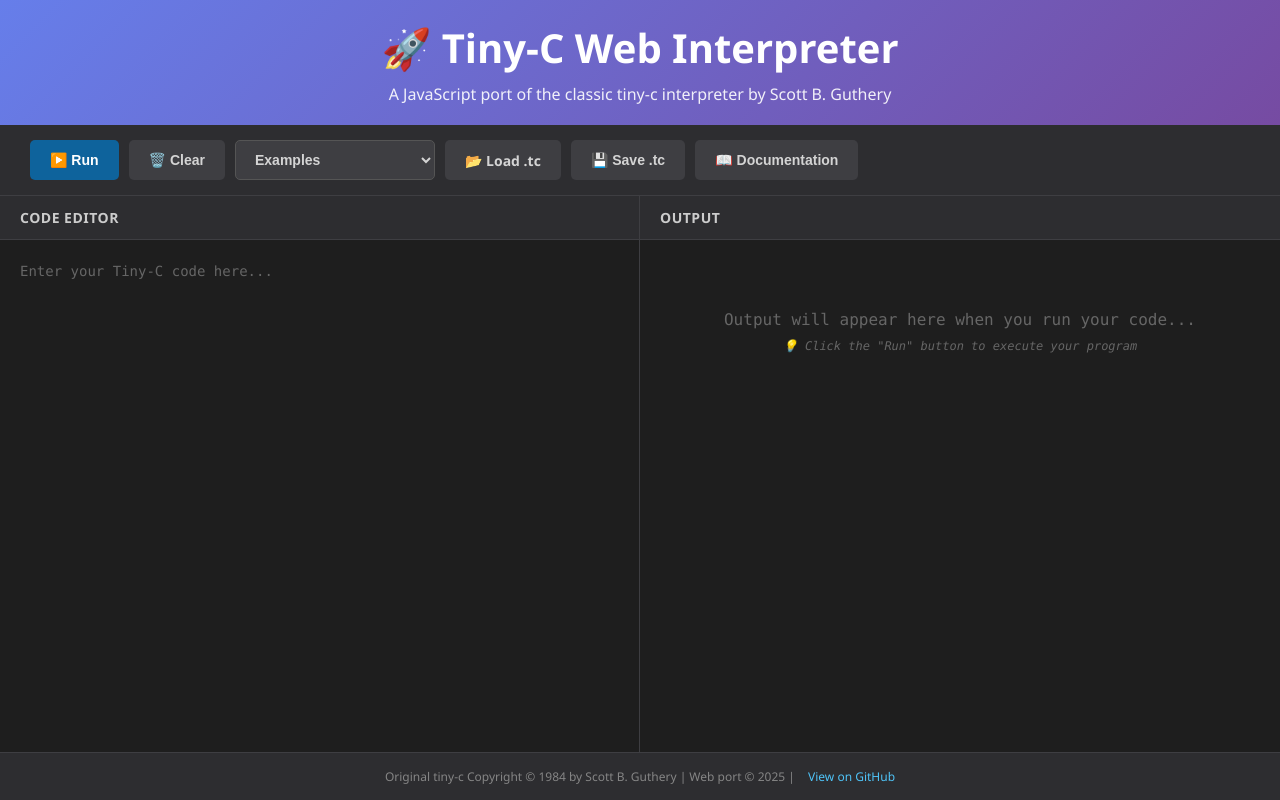
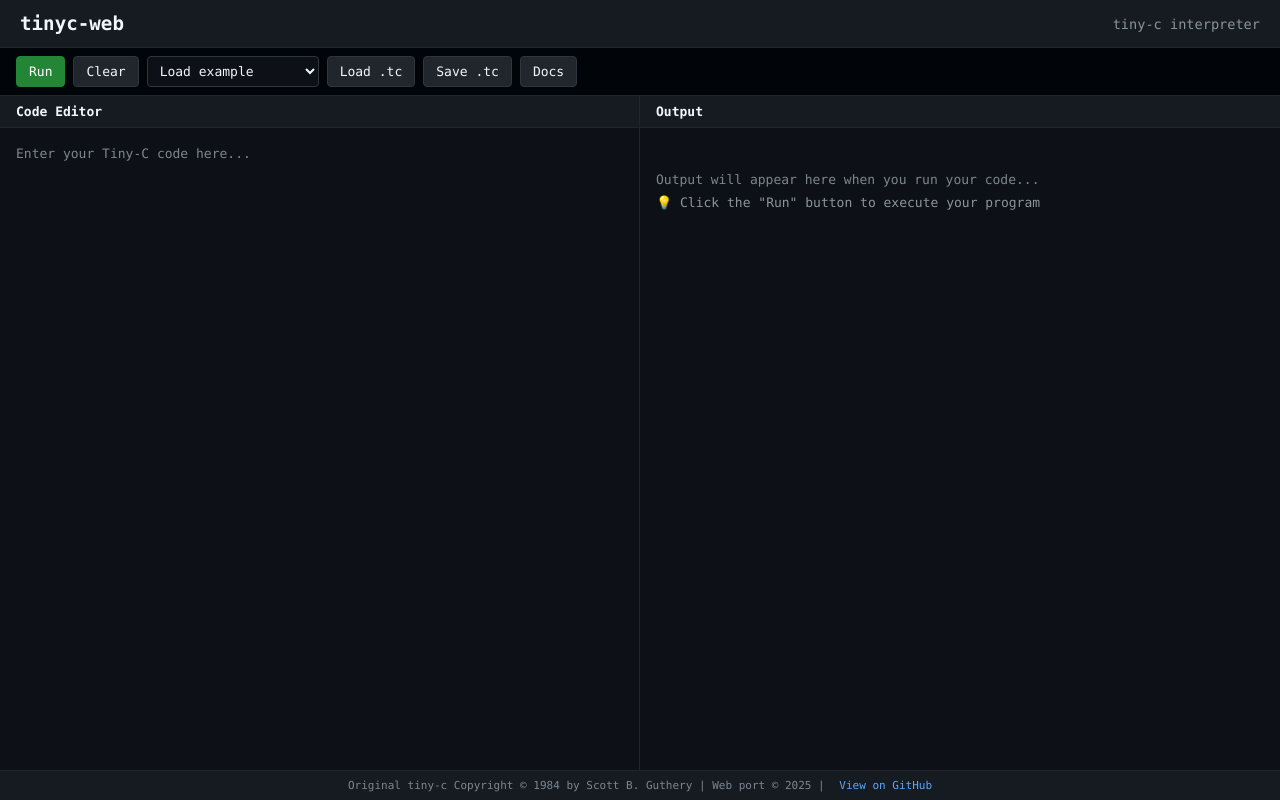
Before and after one commit to jackanderson/tinyc-web, a React (Vite) app: page / in a window 1280 px wide. Built offline with nearby package versions, Linux system fonts and the light colour scheme; the HTML template or start-up script is replaced by a standard one.

Commit message:
simplify frontend

```diff
--- a/src/App.css
+++ b/src/App.css
@@ -5,9 +5,9 @@
 }
 
 body {
-  font-family: 'Segoe UI', Tahoma, Geneva, Verdana, sans-serif;
-  background: #1e1e1e;
-  color: #d4d4d4;
+  font-family: 'JetBrains Mono', 'Fira Code', 'SF Mono', Monaco, 'Cascadia Code', 'Roboto Mono', Consolas, 'Courier New', monospace;
+  background: #0d1117;
+  color: #c9d1d9;
 }
 
 .app {
@@ -18,63 +18,76 @@ body {
 }
 
 .app-header {
-  background: linear-gradient(135deg, #667eea 0%, #764ba2 100%);
-  color: white;
-  padding: 20px 30px;
-  text-align: center;
-  box-shadow: 0 2px 10px rgba(0, 0, 0, 0.3);
+  background: #161b22;
+  color: #f0f6fc;
+  padding: 12px 20px;
+  border-bottom: 1px solid #21262d;
+  display: flex;
+  align-items: center;
+  justify-content: space-between;
 }
 
 .app-header h1 {
-  font-size: 2.5rem;
-  margin-bottom: 8px;
+  font-size: 1.2rem;
+  font-weight: 600;
+  margin: 0;
+  color: #f0f6fc;
 }
 
-.subtitle {
-  font-size: 1rem;
-  opacity: 0.9;
+.header-left {
+  display: flex;
+  align-items: center;
+  gap: 12px;
+}
+
+.header-right {
+  font-size: 0.85rem;
+  color: #8b949e;
+  font-weight: 400;
 }
 
 .toolbar {
   display: flex;
-  gap: 10px;
-  padding: 15px 30px;
-  background: #2d2d30;
-  border-bottom: 1px solid #3e3e42;
+  gap: 8px;
+  padding: 8px 16px;
+  background: #010409;
+  border-bottom: 1px solid #21262d;
 }
 
 .btn {
-  padding: 10px 20px;
-  border: none;
-  border-radius: 5px;
-  font-size: 14px;
-  font-weight: 600;
+  padding: 6px 12px;
+  border: 1px solid #30363d;
+  border-radius: 4px;
+  font-size: 13px;
+  font-weight: 500;
   cursor: pointer;
-  transition: all 0.3s ease;
+  transition: background-color 0.1s ease;
   display: flex;
   align-items: center;
-  gap: 5px;
+  gap: 6px;
+  font-family: inherit;
 }
 
 .btn-primary {
-  background: #0e639c;
-  color: white;
+  background: #238636;
+  color: #fff;
+  border-color: #238636;
 }
 
 .btn-primary:hover {
-  background: #1177bb;
-  transform: translateY(-2px);
-  box-shadow: 0 4px 8px rgba(14, 99, 156, 0.3);
+  background: #2ea043;
+  border-color: #2ea043;
 }
 
 .btn-secondary {
-  background: #3e3e42;
-  color: #d4d4d4;
+  background: #21262d;
+  color: #f0f6fc;
+  border-color: #30363d;
 }
 
 .btn-secondary:hover {
-  background: #505053;
-  transform: translateY(-2px);
+  background: #30363d;
+  border-color: #8b949e;
 }
 
 .file-button {
@@ -83,65 +96,65 @@ body {
 }
 
 .example-select {
-  padding: 10px 15px;
-  background: #3e3e42;
-  color: #d4d4d4;
-  border: 1px solid #555;
-  border-radius: 5px;
-  font-size: 14px;
-  font-weight: 600;
+  padding: 6px 8px;
+  background: #0d1117;
+  color: #f0f6fc;
+  border: 1px solid #30363d;
+  border-radius: 4px;
+  font-size: 13px;
+  font-weight: 400;
   cursor: pointer;
-  transition: all 0.3s ease;
-  min-width: 200px;
+  transition: border-color 0.1s ease;
+  min-width: 160px;
+  font-family: inherit;
 }
 
 .example-select:hover {
-  background: #505053;
-  border-color: #667eea;
+  border-color: #8b949e;
 }
 
 .example-select:focus {
   outline: none;
-  border-color: #667eea;
-  box-shadow: 0 0 0 2px rgba(102, 126, 234, 0.3);
+  border-color: #1f6feb;
+  box-shadow: 0 0 0 2px rgba(31, 111, 235, 0.3);
 }
 
 .example-select option {
-  background: #2d2d30;
-  color: #d4d4d4;
-  padding: 10px;
+  background: #0d1117;
+  color: #f0f6fc;
+  padding: 8px;
 }
 
 .error-panel {
-  background: #3c1f1f;
-  border: 1px solid #8b2c2c;
-  border-radius: 5px;
-  margin: 0 30px;
-  padding: 15px 20px;
-  box-shadow: 0 2px 10px rgba(139, 44, 44, 0.3);
+  background: #0d1117;
+  border: 1px solid #da3633;
+  border-radius: 4px;
+  margin: 8px 16px;
+  padding: 12px 16px;
 }
 
 .error-panel h3 {
-  color: #ff6b6b;
-  font-size: 16px;
-  margin-bottom: 10px;
+  color: #f85149;
+  font-size: 14px;
+  font-weight: 600;
+  margin-bottom: 8px;
   display: flex;
   align-items: center;
-  gap: 8px;
+  gap: 6px;
 }
 
 .error-text {
-  background: #2d1616;
-  padding: 12px;
-  border-radius: 3px;
-  color: #ffaaaa;
-  font-family: 'Consolas', 'Monaco', 'Courier New', monospace;
-  font-size: 13px;
+  background: #161b22;
+  padding: 8px 12px;
+  border-radius: 4px;
+  color: #f85149;
+  font-family: 'JetBrains Mono', 'Fira Code', 'SF Mono', Monaco, 'Cascadia Code', 'Roboto Mono', Consolas, 'Courier New', monospace;
+  font-size: 12px;
   overflow-x: auto;
   white-space: pre-wrap;
   word-wrap: break-word;
   margin: 0;
-  line-height: 1.5;
+  line-height: 1.4;
 }
 
 .editor-container {
@@ -156,7 +169,7 @@ body {
   display: flex;
   flex-direction: column;
   overflow: hidden;
-  border-right: 1px solid #3e3e42;
+  border-right: 1px solid #21262d;
 }
 
 .panel:last-child {
@@ -164,34 +177,33 @@ body {
 }
 
 .panel h2 {
-  background: #2d2d30;
-  padding: 12px 20px;
-  font-size: 14px;
+  background: #161b22;
+  padding: 8px 16px;
+  font-size: 13px;
   font-weight: 600;
-  color: #cccccc;
-  border-bottom: 1px solid #3e3e42;
-  text-transform: uppercase;
-  letter-spacing: 0.5px;
+  color: #f0f6fc;
+  border-bottom: 1px solid #21262d;
+  margin: 0;
 }
 
 .editor-panel,
 .output-panel {
-  background: #1e1e1e;
+  background: #0d1117;
 }
 
 .app-footer {
-  background: #2d2d30;
-  padding: 15px 30px;
+  background: #161b22;
+  padding: 8px 16px;
   text-align: center;
-  font-size: 12px;
-  color: #858585;
-  border-top: 1px solid #3e3e42;
+  font-size: 11px;
+  color: #7d8590;
+  border-top: 1px solid #21262d;
 }
 
 .app-footer a {
-  color: #4fc3f7;
+  color: #58a6ff;
   text-decoration: none;
-  margin-left: 10px;
+  margin-left: 8px;
 }
 
 .app-footer a:hover {
@@ -200,43 +212,45 @@ body {
 
 .input-form {
   display: flex;
-  gap: 10px;
-  padding: 15px 20px;
-  background: #252526;
-  border-top: 1px solid #3e3e42;
+  gap: 8px;
+  padding: 8px 16px;
+  background: #161b22;
+  border-top: 1px solid #21262d;
 }
 
 .input-field {
   flex: 1;
-  padding: 8px 12px;
-  background: #3c3c3c;
-  border: 1px solid #555;
-  border-radius: 3px;
-  color: #d4d4d4;
-  font-family: 'Consolas', 'Monaco', 'Courier New', monospace;
-  font-size: 14px;
+  padding: 6px 8px;
+  background: #0d1117;
+  border: 1px solid #30363d;
+  border-radius: 4px;
+  color: #f0f6fc;
+  font-family: 'JetBrains Mono', 'Fira Code', 'SF Mono', Monaco, 'Cascadia Code', 'Roboto Mono', Consolas, 'Courier New', monospace;
+  font-size: 13px;
   outline: none;
 }
 
 .input-field:focus {
-  border-color: #0e639c;
-  box-shadow: 0 0 0 2px rgba(14, 99, 156, 0.2);
+  border-color: #1f6feb;
+  box-shadow: 0 0 0 2px rgba(31, 111, 235, 0.3);
 }
 
 .input-submit {
-  padding: 8px 20px;
-  background: #0e639c;
+  padding: 6px 12px;
+  background: #238636;
   color: white;
-  border: none;
-  border-radius: 3px;
-  font-size: 14px;
-  font-weight: 600;
+  border: 1px solid #238636;
+  border-radius: 4px;
+  font-size: 13px;
+  font-weight: 500;
   cursor: pointer;
-  transition: background 0.2s;
+  transition: background-color 0.1s ease;
+  font-family: inherit;
 }
 
 .input-submit:hover {
-  background: #1177bb;
+  background: #2ea043;
+  border-color: #2ea043;
 }
 
 /* Documentation Modal */
@@ -246,7 +260,7 @@ body {
   left: 0;
   right: 0;
   bottom: 0;
-  background: rgba(0, 0, 0, 0.7);
+  background: rgba(1, 4, 9, 0.8);
   display: flex;
   justify-content: center;
   align-items: center;
@@ -255,12 +269,13 @@ body {
 }
 
 .modal-content {
-  background: #252526;
+  background: #161b22;
+  border: 1px solid #30363d;
   border-radius: 8px;
   max-width: 800px;
   max-height: 90vh;
   width: 100%;
-  box-shadow: 0 4px 20px rgba(0, 0, 0, 0.5);
+  box-shadow: 0 16px 32px rgba(1, 4, 9, 0.85);
   display: flex;
   flex-direction: column;
 }
@@ -269,65 +284,70 @@ body {
   display: flex;
   justify-content: space-between;
   align-items: center;
-  padding: 20px 30px;
-  border-bottom: 1px solid #3e3e42;
-  background: #2d2d30;
+  padding: 16px 20px;
+  border-bottom: 1px solid #21262d;
+  background: #161b22;
   border-radius: 8px 8px 0 0;
 }
 
 .modal-header h2 {
-  color: #fff;
-  font-size: 1.5rem;
+  color: #f0f6fc;
+  font-size: 1.25rem;
+  font-weight: 600;
   margin: 0;
 }
 
 .modal-close {
   background: transparent;
   border: none;
-  color: #d4d4d4;
-  font-size: 24px;
+  color: #8b949e;
+  font-size: 20px;
   cursor: pointer;
-  padding: 0;
-  width: 32px;
-  height: 32px;
+  padding: 4px;
+  width: 28px;
+  height: 28px;
   display: flex;
   align-items: center;
   justify-content: center;
   border-radius: 4px;
-  transition: background 0.2s;
+  transition: background-color 0.1s ease;
 }
 
 .modal-close:hover {
-  background: #3e3e42;
+  background: #21262d;
+  color: #f0f6fc;
 }
 
 .modal-body {
-  padding: 30px;
+  padding: 20px;
   overflow-y: auto;
-  color: #d4d4d4;
+  color: #c9d1d9;
 }
 
 .modal-body section {
-  margin-bottom: 30px;
+  margin-bottom: 24px;
 }
 
 .modal-body h3 {
-  color: #fff;
-  font-size: 1.3rem;
-  margin-bottom: 15px;
-  border-bottom: 2px solid #667eea;
-  padding-bottom: 8px;
+  color: #f0f6fc;
+  font-size: 1.2rem;
+  font-weight: 600;
+  margin-bottom: 12px;
+  border-bottom: 1px solid #21262d;
+  padding-bottom: 6px;
 }
 
 .modal-body h4 {
-  color: #e0e0e0;
-  font-size: 1.1rem;
-  margin: 20px 0 10px 0;
+  color: #f0f6fc;
+  font-size: 1rem;
+  font-weight: 600;
+  margin: 16px 0 8px 0;
 }
 
 .modal-body p {
   line-height: 1.6;
-  margin-bottom: 10px;
+  margin-bottom: 8px;
+  font-size: 14px;
 }
 
 .modal-body pre {
--- a/src/App.jsx
+++ b/src/App.jsx
@@ -112,26 +112,28 @@ function App() {
   return (
     <div className="app">
       <header className="app-header">
-        <h1>🚀 Tiny-C Web Interpreter</h1>
-        <p className="subtitle">
-          A JavaScript port of the classic tiny-c interpreter by Scott B. Guthery
-        </p>
+        <div className="header-left">
+          <h1>tinyc-web</h1>
+        </div>
+        <div className="header-right">
+          tiny-c interpreter
+        </div>
       </header>
 
       <div className="toolbar">
         <button className="btn btn-primary" onClick={handleRun}>
-          ▶️ Run
+          Run
         </button>
         <button className="btn btn-secondary" onClick={handleClear}>
-          🗑️ Clear
+          Clear
         </button>
         <select
           className="example-select"
           value={currentExample}
           onChange={handleExampleChange}
         >
-          <option value="" disabled>Examples</option>
-          <option value="trek">🚀 Star Trek Game</option>
+          <option value="" disabled>Load example</option>
+          <option value="trek">Star Trek Game</option>
           <option value="hello">Hello World</option>
           <option value="simple">Simple Print</option>
           <option value="variables">Variables</option>
@@ -140,7 +142,7 @@ function App() {
           <option value="countdown">Number Countdown</option>
         </select>
         <label className="btn btn-secondary file-button">
-          📂 Load .tc
+          Load .tc
           <input
             type="file"
             accept=".tc"
@@ -149,10 +151,10 @@ function App() {
           />
         </label>
         <button className="btn btn-secondary" onClick={handleSaveFile}>
-          💾 Save .tc
+          Save .tc
         </button>
         <button className="btn btn-secondary" onClick={() => setShowDocs(true)}>
-          📖 Documentation
+          Docs
         </button>
       </div>
 
--- a/src/components/CodeEditor.css
+++ b/src/components/CodeEditor.css
@@ -1,38 +1,39 @@
 .code-editor {
   width: 100%;
   height: 100%;
-  padding: 20px;
-  background: #1e1e1e;
-  color: #d4d4d4;
+  padding: 16px;
+  background: #0d1117;
+  color: #f0f6fc;
   border: none;
   outline: none;
-  font-family: 'Consolas', 'Monaco', 'Courier New', monospace;
-  font-size: 14px;
-  line-height: 1.6;
+  font-family: 'JetBrains Mono', 'Fira Code', 'SF Mono', Monaco, 'Cascadia Code', 'Roboto Mono', Consolas, 'Courier New', monospace;
+  font-size: 13px;
+  line-height: 1.5;
   resize: none;
   overflow: auto;
+  tab-size: 2;
 }
 
 .code-editor::placeholder {
-  color: #666;
+  color: #7d8590;
 }
 
 .code-editor::-webkit-scrollbar {
-  width: 12px;
-  height: 12px;
+  width: 8px;
+  height: 8px;
 }
 
 .code-editor::-webkit-scrollbar-track {
-  background: #1e1e1e;
+  background: #0d1117;
 }
 
 .code-editor::-webkit-scrollbar-thumb {
-  background: #424242;
-  border-radius: 6px;
+  background: #21262d;
+  border-radius: 4px;
 }
 
 .code-editor::-webkit-scrollbar-thumb:hover {
-  background: #4e4e4e;
+  background: #30363d;
 }
 
 .code-editor.disabled {
--- a/src/components/OutputPanel.css
+++ b/src/components/OutputPanel.css
@@ -1,50 +1,52 @@
 .output-content {
   height: 100%;
-  padding: 20px;
-  background: #1e1e1e;
+  padding: 16px;
+  background: #0d1117;
   overflow: auto;
-  font-family: 'Consolas', 'Monaco', 'Courier New', monospace;
+  font-family: 'JetBrains Mono', 'Fira Code', 'SF Mono', Monaco, 'Cascadia Code', 'Roboto Mono', Consolas, 'Courier New', monospace;
 }
 
 .output-text {
-  color: #4ec9b0;
-  font-size: 14px;
-  line-height: 1.6;
+  color: #79c0ff;
+  font-size: 13px;
+  line-height: 1.5;
   margin: 0;
   white-space: pre-wrap;
   word-wrap: break-word;
 }
 
 .output-placeholder {
-  color: #666;
-  text-align: center;
-  padding: 40px 20px;
+  color: #7d8590;
+  text-align: left;
+  padding: 20px 0;
 }
 
 .output-placeholder p {
-  margin: 10px 0;
+  margin: 8px 0;
+  font-size: 13px;
 }
 
 .hint {
   font-size: 12px;
-  font-style: italic;
-  margin-top: 20px;
+  font-style: normal;
+  margin-top: 16px;
+  color: #8b949e;
 }
 
 .output-content::-webkit-scrollbar {
-  width: 12px;
-  height: 12px;
+  width: 8px;
+  height: 8px;
 }
 
 .output-content::-webkit-scrollbar-track {
-  background: #1e1e1e;
+  background: #0d1117;
 }
 
 .output-content::-webkit-scrollbar-thumb {
-  background: #424242;
-  border-radius: 6px;
+  background: #21262d;
+  border-radius: 4px;
 }
 
 .output-content::-webkit-scrollbar-thumb:hover {
-  background: #4e4e4e;
+  background: #30363d;
 }
```
